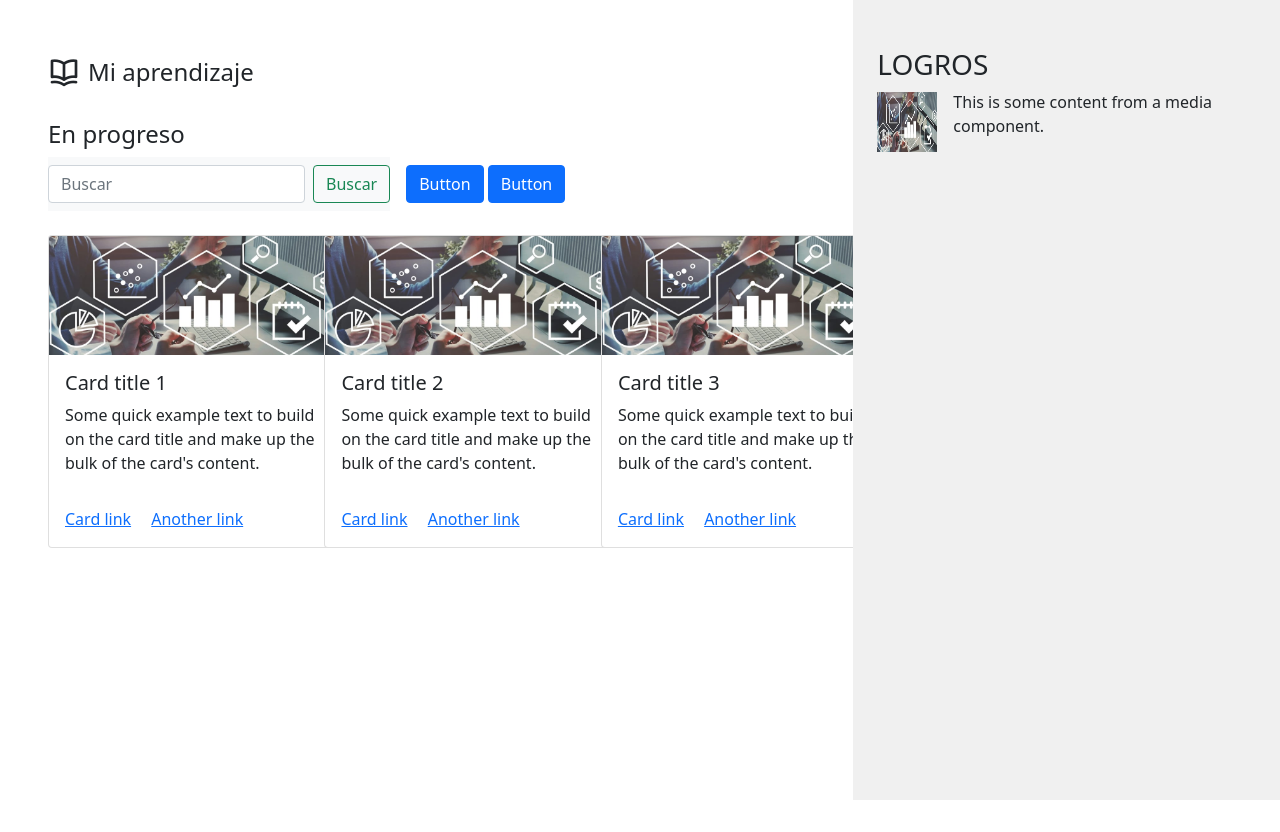
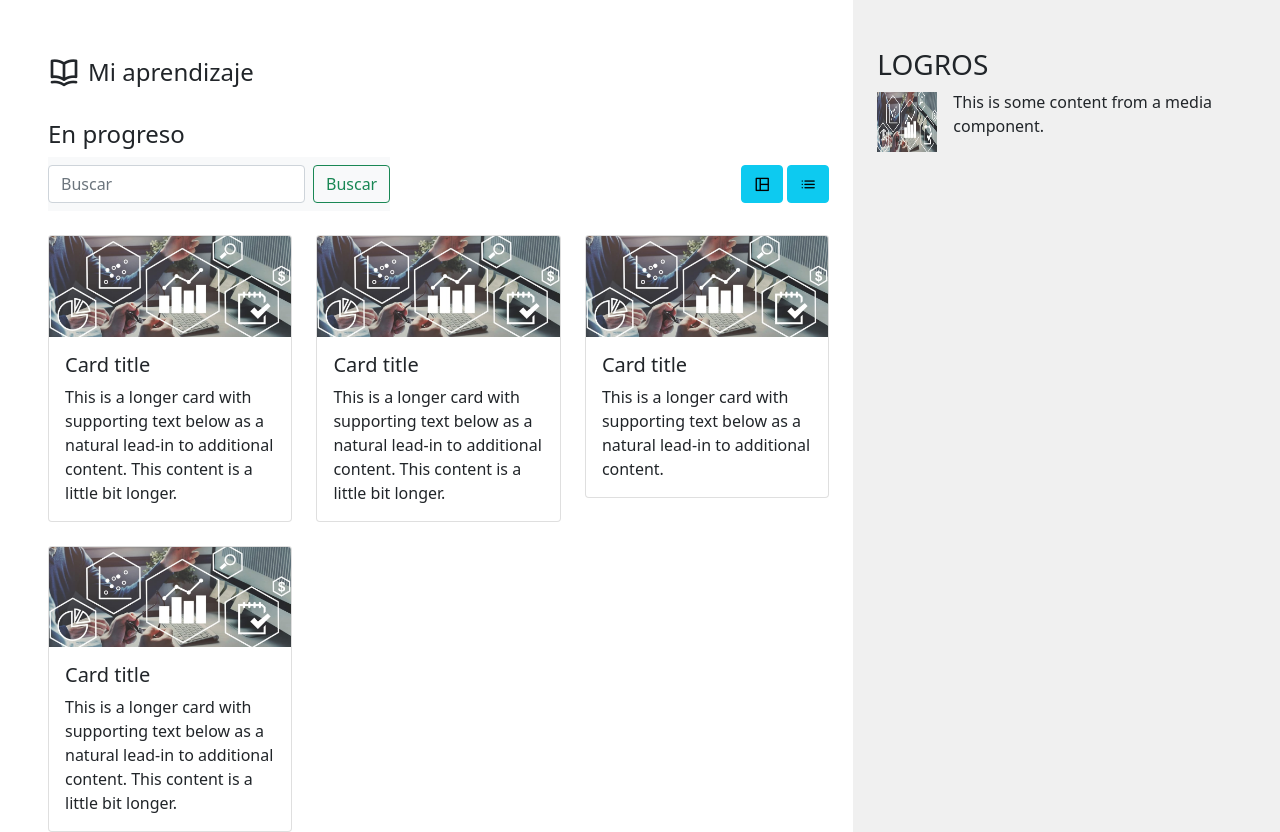
Before and after one commit to jvillarroelp/TIS_E-Learning_Project, a PHP site: page /views/user/panel.php in a window 1280 px wide. Shown: the part 88-920 px from the top of the page. Before the commit the page ends 888 px from the top, so only its background shows below. Run offline with PHP 8.4, Linux system fonts and the light colour scheme.

Commit message:
icons panel

```diff
--- a/e_learning/views/components/header.php
+++ b/e_learning/views/components/header.php
@@ -8,7 +8,7 @@
 
     <!-- ICONOS DE LA LIBRERÍA UNICONS -->
     <link rel="stylesheet" href="https://unicons.iconscout.com/release/v4.0.0/css/line.css">
-    <link rel="stylesheet" href="estilo.css">
+
     <!-- GOOGLE FONTS (MONTSERRAT) -->
     <link rel="preconnect" href="https://fonts.googleapis.com">
     <link rel="preconnect" href="https://fonts.gstatic.com" crossorigin>
--- a/e_learning/views/user/panel.php
+++ b/e_learning/views/user/panel.php
@@ -13,7 +13,7 @@
             <!-- Contenido en progreso -->
             <div class="ps-5">
                 <h4 class="mt-4">En progreso</h4>
-                <div class="buscador d-flex align-items-center mb-4">
+                <div class="buscador d-flex flex-wrap justify-content-between align-items-center mb-4">
                     <nav class="navbar navbar-light bg-light">
                         <div class="container-fluid">
                             <form class="d-flex">
@@ -22,54 +22,47 @@
                             </form>
                         </div>
                     </nav>
-                    <nav>
-                        <button class="btn btn-primary ms-3" type="submit">Button</button>
-                        <button class="btn btn-primary" type="submit">Button</button>
+                    <nav class="pe-4">
+                        <button class="btn btn-info ms-3" type="submit"><i class="uil uil-window-grid"></i></button>
+                        <button class="btn btn-info" type="submit"><i class="uil uil-list-ul"></i></button>
                     </nav>
                 </div>
 
-                <div class="row">
-                    <!-- Card 1 -->
-                    <div class="col-md-4 mb-4">
-                        <div class="card" style="width: 18rem;">
-                            <img src="../../images/img4.jpg" class="card-img-top" alt="Card image">
+
+                <div class="row row-cols-1 row-cols-md-3 g-4 pe-4">
+                    <div class="col">
+                        <div class="card">
+                            <img src="../../images/img4.jpg" class="card-img-top" alt="...">
                             <div class="card-body">
-                                <h5 class="card-title">Card title 1</h5>
-                                <p class="card-text">Some quick example text to build on the card title and make up the bulk of the card's content.</p>
-                            </div>
-                            <div class="card-body">
-                                <a href="#" class="card-link">Card link</a>
-                                <a href="#" class="card-link">Another link</a>
+                                <h5 class="card-title">Card title</h5>
+                                <p class="card-text">This is a longer card with supporting text below as a natural lead-in to additional content. This content is a little bit longer.</p>
                             </div>
                         </div>
                     </div>
-
-                    <!-- Card 2 -->
-                    <div class="col-md-4 mb-4">
-                        <div class="card" style="width: 18rem;">
-                            <img src="../../images/img4.jpg" class="card-img-top" alt="Card image">
+                    <div class="col">
+                        <div class="card">
+                            <img src="../../images/img4.jpg" class="card-img-top" alt="...">
                             <div class="card-body">
-                                <h5 class="card-title">Card title 2</h5>
-                                <p class="card-text">Some quick example text to build on the card title and make up the bulk of the card's content.</p>
-                            </div>
-                            <div class="card-body">
-                                <a href="#" class="card-link">Card link</a>
-                                <a href="#" class="card-link">Another link</a>
+                                <h5 class="card-title">Card title</h5>
+                                <p class="card-text">This is a longer card with supporting text below as a natural lead-in to additional content. This content is a little bit longer.</p>
                             </div>
                         </div>
                     </div>
-
-                    <!-- Card 3 -->
-                    <div class="col-md-4 mb-4">
-                        <div class="card" style="width: 18rem;">
-                            <img src="../../images/img4.jpg" class="card-img-top" alt="Card image">
+                    <div class="col">
+                        <div class="card">
+                            <img src="../../images/img4.jpg" class="card-img-top" alt="...">
                             <div class="card-body">
-                                <h5 class="card-title">Card title 3</h5>
-                                <p class="card-text">Some quick example text to build on the card title and make up the bulk of the card's content.</p>
+                                <h5 class="card-title">Card title</h5>
+                                <p class="card-text">This is a longer card with supporting text below as a natural lead-in to additional content.</p>
                             </div>
+                        </div>
+                    </div>
+                    <div class="col">
+                        <div class="card">
+                            <img src="../../images/img4.jpg" class="card-img-top" alt="...">
                             <div class="card-body">
-                                <a href="#" class="card-link">Card link</a>
-                                <a href="#" class="card-link">Another link</a>
+                                <h5 class="card-title">Card title</h5>
+                                <p class="card-text">This is a longer card with supporting text below as a natural lead-in to additional content. This content is a little bit longer.</p>
                             </div>
                         </div>
                     </div>
@@ -79,7 +72,7 @@
 
         <!-- Logros (col-md-4) -->
         <div class="col-md-4" style="background-color: #f0f0f0; min-height: 100%; position: absolute; right: 0; top: 0;">
-            <section class="cuerpo p-4 pt-5">
+            <section class="cuerpo p-4 pt-5 ">
                 <h3>LOGROS</h3>
                 <div class="d-flex align-items-center">
                     <div class="flex-shrink-0">
```
Also changed, not shown: e_learning/index.php (line endings or trailing spaces).
